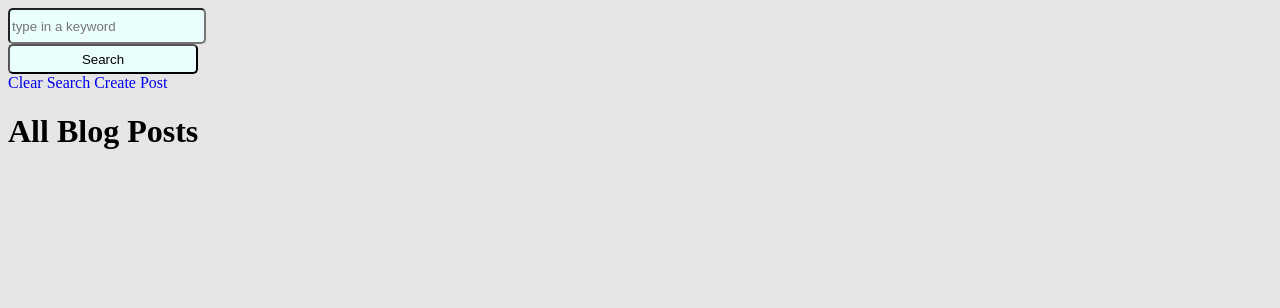
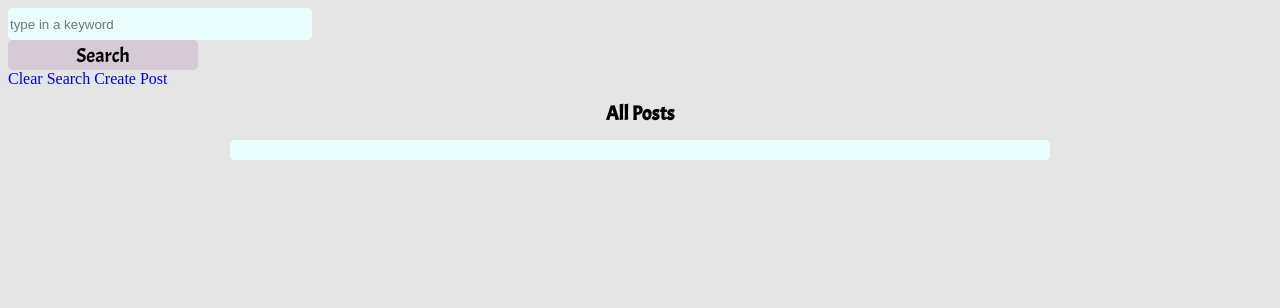
Before and after one commit to sabinaTT/hobby-log, a Django app: page /posts/ in a window 1280 px wide. Shown: the top 308 px of the page. Run offline with Django 4.2, Linux system fonts and the light colour scheme; data that the repository does not hold is empty; some web fonts are replaced.

Commit message:
add styling to blog post

```diff
--- a/main_app/static/styles/styles.css
+++ b/main_app/static/styles/styles.css
@@ -186,3 +186,30 @@ label {
     margin-top: 30px;
     text-align: center;
 }
+
+/* POSTS PAGE */
+.post_box {
+    background-color: #EAFFFD;
+    width: 800px;
+    margin: 0 auto;
+    padding: 10px;
+    border-radius: 5px;
+    font-family: 'Acme', sans-serif;
+}
+.post_title {
+    font-family: 'Acme', sans-serif;
+    font-size: 20px;
+    text-align: center;
+}
+#post_search {
+    border-radius: 5px;
+    width: 300px;
+    border: none;
+    color: black;
+}
+#post_search_button {
+    background-color: #D5CAD6;
+    border: none;
+    font-family: 'Acme', sans-serif;
+    font-size: 20px;
+}
--- a/main_app/templates/blogpost_list.html
+++ b/main_app/templates/blogpost_list.html
@@ -2,21 +2,24 @@
 {% block content %}
     <form>
         <div>
-            <input type='text' name='post' placeholder='type in a keyword' />
-            <input type='submit' value="Search" />
+            <input type='text' name='post' placeholder='type in a keyword' id='post_search' />
+            <input type='submit' value="Search" id='post_search_button' />
         </div>
         <a href='{% url "blogpost_list" %}'>Clear Search</a>
         <a href='{% url "post_create" %}'>Create Post</a>
     </form>
-    <h1>All Blog Posts</h1>
-    {% for post in posts %}
-    <a href="{% url 'post_detail' post.pk %}">
-        <h3>Title: {{ post.post_title }}</h3>
-    </a>
-    <p>Author:
-        <a href='/user/{{post.user.username}}'>{{post.user.username}}
+    <h1 class='post_title'>All Posts</h1>
+    <div class='post_box'>
+        {% for post in posts %}
+        <a href="{% url 'post_detail' post.pk %}">
+            <h3>{{ post.post_title }}</h3>
         </a>
-    </p>
-    <p>Body: {{ post.post  }}</p>
+        <p>BY:
+            <a href='/user/{{post.user.username}}'>{{post.user.username}}
+            </a>
+        </p>
+        <p>{{ post.post  }}</p>
+    </div>
     {% endfor %}
+
 {% endblock %}
```
